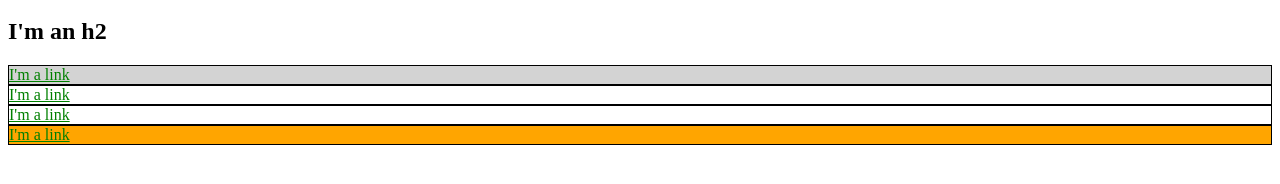
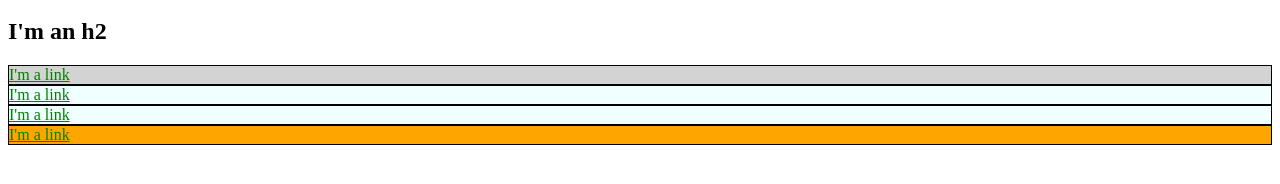
Before and after one commit to guynameddan/guynameddan.github.io, a plain HTML site: page index.html in a window 1280 px wide. Shown: the part 136-320 px from the top of the page. Drawn offline with Linux system fonts and the light colour scheme.

Commit message:
Add new class

```diff
--- a/index.html
+++ b/index.html
@@ -18,6 +18,9 @@
       }
       .bio-box a {
         color: green;
+      }
+      .bio-box {
+        background-color: azure;
       }
     </style>
   </head>
```
